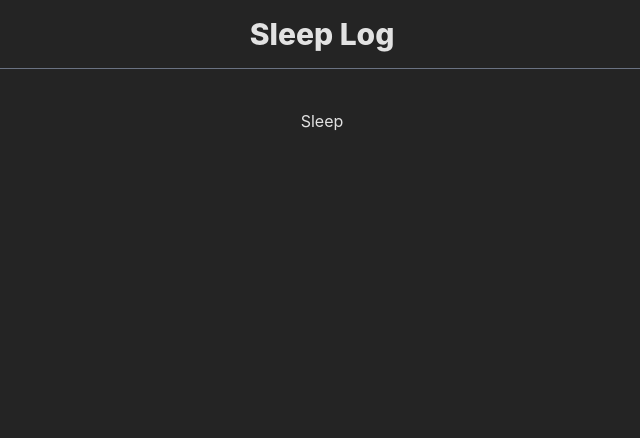
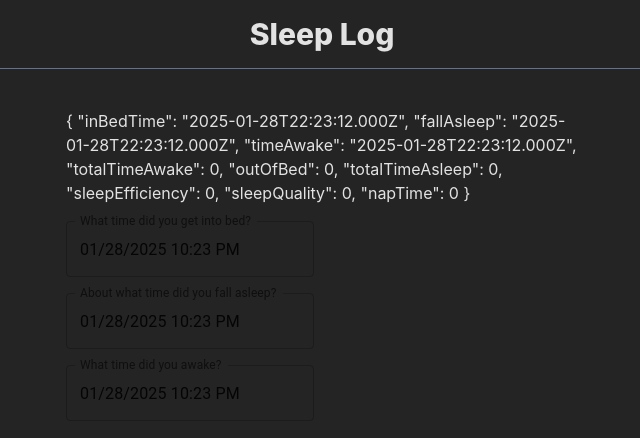
Before and after one commit to mattcarlotta/sleep-log, a React (Vite) app: page / in a window 1280 px wide. Shown: the top 438 px of the page, without its empty margins (318-958 px from the left). Built offline with nearby package versions, Linux system fonts and the light colour scheme.

Commit message:
feat: implement date-time picker

```diff
--- a/package.json
+++ b/package.json
@@ -10,7 +10,12 @@
     "preview": "vite preview"
   },
   "dependencies": {
+    "@emotion/react": "^11.14.0",
+    "@emotion/styled": "^11.14.0",
+    "@mui/material": "^6.4.1",
+    "@mui/x-date-pickers": "^7.24.1",
     "@tailwindcss/vite": "^4.0.0",
+    "dayjs": "^1.11.13",
     "react": "^18.3.1",
     "react-dom": "^18.3.1",
     "tailwind": "^4.0.0"
--- a/src/App.tsx
+++ b/src/App.tsx
@@ -1,3 +1,5 @@
+import { LocalizationProvider } from '@mui/x-date-pickers';
+import { AdapterDayjs } from '@mui/x-date-pickers/AdapterDayjs'
 import SleepLog from "./SleepLog"
 
 function App() {
@@ -22,7 +24,9 @@ function App() {
                 id="main"
                 className="flex flex-col justify-center items-center space-y-4 py-10 max-w-lg mx-auto"
             >
-                <SleepLog />
+                <LocalizationProvider dateAdapter={AdapterDayjs}>
+                    <SleepLog />
+                </LocalizationProvider>
             </main>
         </>
     )
--- a/src/SleepLog.tsx
+++ b/src/SleepLog.tsx
@@ -1,5 +1,90 @@
+import type { FormEvent } from "react"
+import type { Dayjs } from 'dayjs';
+import { useState } from "react"
+import dayjs from 'dayjs';
+import { DateTimePicker } from '@mui/x-date-pickers/DateTimePicker';
+
+
+/*
+ * time in bed
+ * fall asleep
+ * total time awake
+ * time awake
+ * get out of bed
+ * final awake time
+ * time in bed
+ * total time asleep
+ * sleep efficiency
+ * quality of sleep
+ * nap time yesterday
+ */
+type SleepLog = {
+    inBedTime: Dayjs | null
+    fallAsleep: Dayjs | null
+    timeAwake: Dayjs | null
+    outOfBed: number
+    totalTimeAwake: number
+    totalTimeAsleep: number
+    sleepEfficiency: number
+    sleepQuality: number
+    napTime: number
+}
+
+const initialDate = dayjs()
+
 export default function SleepLog() {
+    const [sleepLog, setSleepLog] = useState<SleepLog>({
+        inBedTime: initialDate,
+        fallAsleep: initialDate,
+        timeAwake: initialDate,
+        totalTimeAwake: 0,
+        outOfBed: 0,
+        totalTimeAsleep: 0,
+        sleepEfficiency: 0,
+        sleepQuality: 0,
+        napTime: 0,
+    });
+
+    // const handleInputChange = (e: ChangeEvent<HTMLInputElement>) => {
+    //     setSleepLog(p => ({ ...p, [e.target.name]: new Date(e.target.value) }));
+    //     console.log({ [e.target.name]: e.target.value });
+    // };
+    //
+    const handleDateChange = (prop: string, value: Dayjs | null) => {
+        setSleepLog(p => ({ ...p, [prop]: value }));
+    }
+
+    const handleFormSubmit = (e: FormEvent) => {
+        e.preventDefault();
+        alert(JSON.stringify(sleepLog, null, 2));
+    }
+
     return (
-        <div>Sleep</div>
+        <>
+            <div>{JSON.stringify(sleepLog, null, 2)}</div>
+            <form onSubmit={handleFormSubmit} className="w-full space-y-4">
+                <div>
+                    <DateTimePicker
+                        label="What time did you get into bed?"
+                        value={sleepLog.inBedTime}
+                        onChange={(v) => handleDateChange("inBedTime", v)}
+                    />
+                </div>
+                <div>
+                    <DateTimePicker
+                        label="About what time did you fall asleep?"
+                        value={sleepLog.fallAsleep}
+                        onChange={(v) => handleDateChange("fallAsleep", v)}
+                    />
+                </div>
+                <div>
+                    <DateTimePicker
+                        label="What time did you awake?"
+                        value={sleepLog.timeAwake}
+                        onChange={(v) => handleDateChange("timeAwake", v)}
+                    />
+                </div>
+            </form>
+        </>
     )
 }
```
Also changed, not shown: 1 other file (tests, documents, lock files or other folders).
